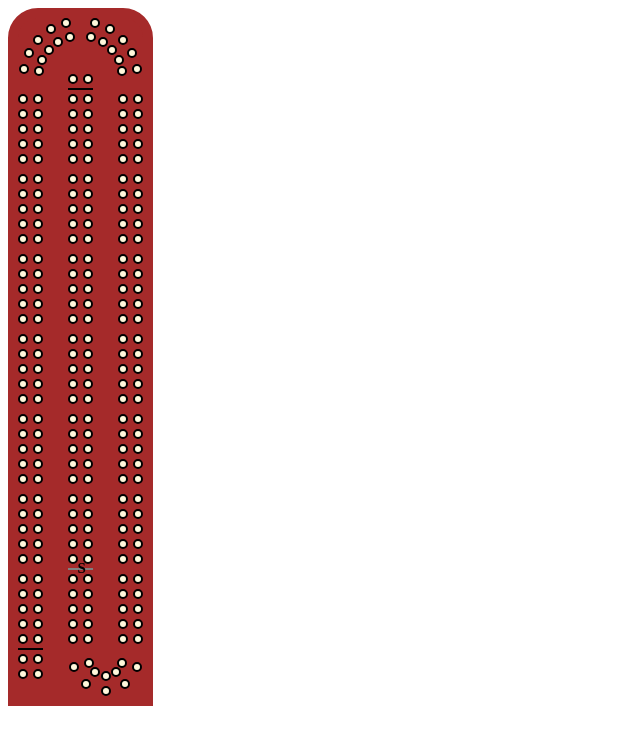
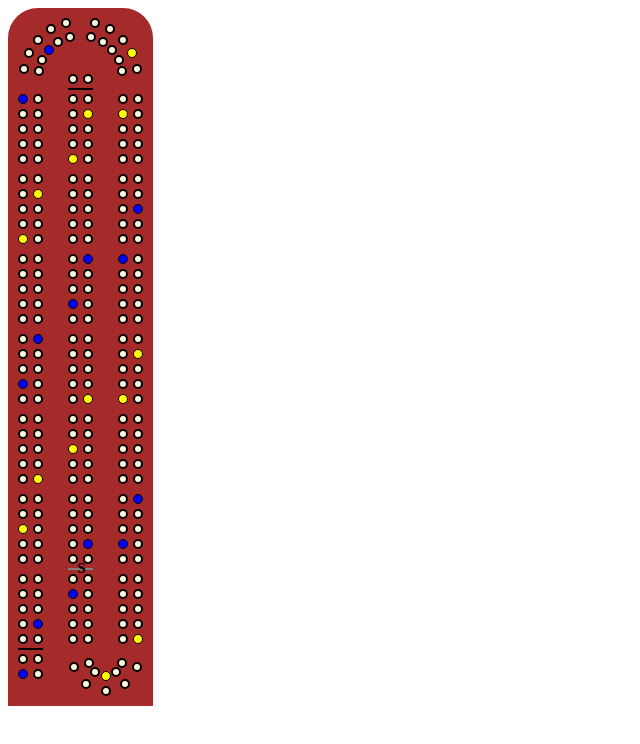
Before and after one commit to richardl62/react-playpen, a React (Create React App) app: page / in a window 1280 px wide. Shown: the top 744 px of the page, without its empty margins (0-640 px from the left). Built offline with nearby package versions, Linux system fonts and the light colour scheme.

Commit message:
Add basic support for pegs in holes

```diff
--- a/src/score-board.tsx
+++ b/src/score-board.tsx
@@ -29,30 +29,47 @@ a warnings like
     Over 200 classes were generated for component styled.div with the id of "sc-crXcEl".
     Consider using the attrs method ...
 */
-const Hole = styled.div.attrs<
+const PegContainer = styled.div.attrs<
 HoleProps, // What is consumed by .attrs()
     {style: any} // What comes out of .attrs(). Use of 'any' is a kludge.
 >((props) => {
     return {style: {
+        position: "absolute",
         bottom: props.bottom,
         left: props.left,
     }}
 })<HoleProps>`
+
+    height: ${holeRadius}px;
+    width: ${holeRadius}px;
+`
+
+const Hole = styled.div`
     height: ${holeRadius}px;
     width: ${holeRadius}px;
     border-radius: 50%;
 
-    position: absolute;
+
     box-sizing: border-box;
     border: solid 2px black;
     background: cornsilk;
 `
+const Peg = styled.div<{player1 : boolean}>`
+    height: 100%;
+    width: 100%;
+    box-sizing: border-box;
+    border: solid 1px black;
+    border-radius: 50%;
+    background: ${props => props.player1 ? "yellow" : "blue"};
+`;
 
 export function ScoreBoard() {
     const allPoints = [...pegPoints.player1, ...pegPoints.player2];
 
     const holes = allPoints.map((pos, index) => {
-        return <Hole key={index} bottom={pos.bottom} left={pos.left}/>
+        return <PegContainer key={index} bottom={pos.bottom} left={pos.left}>
+                {index % 9 === 0 ? <Peg player1={index % 2 === 1}/> : <Hole/>}
+            </PegContainer>;
     });
 
     return <Board height={boardHeight} width={boardWidth}>
```
